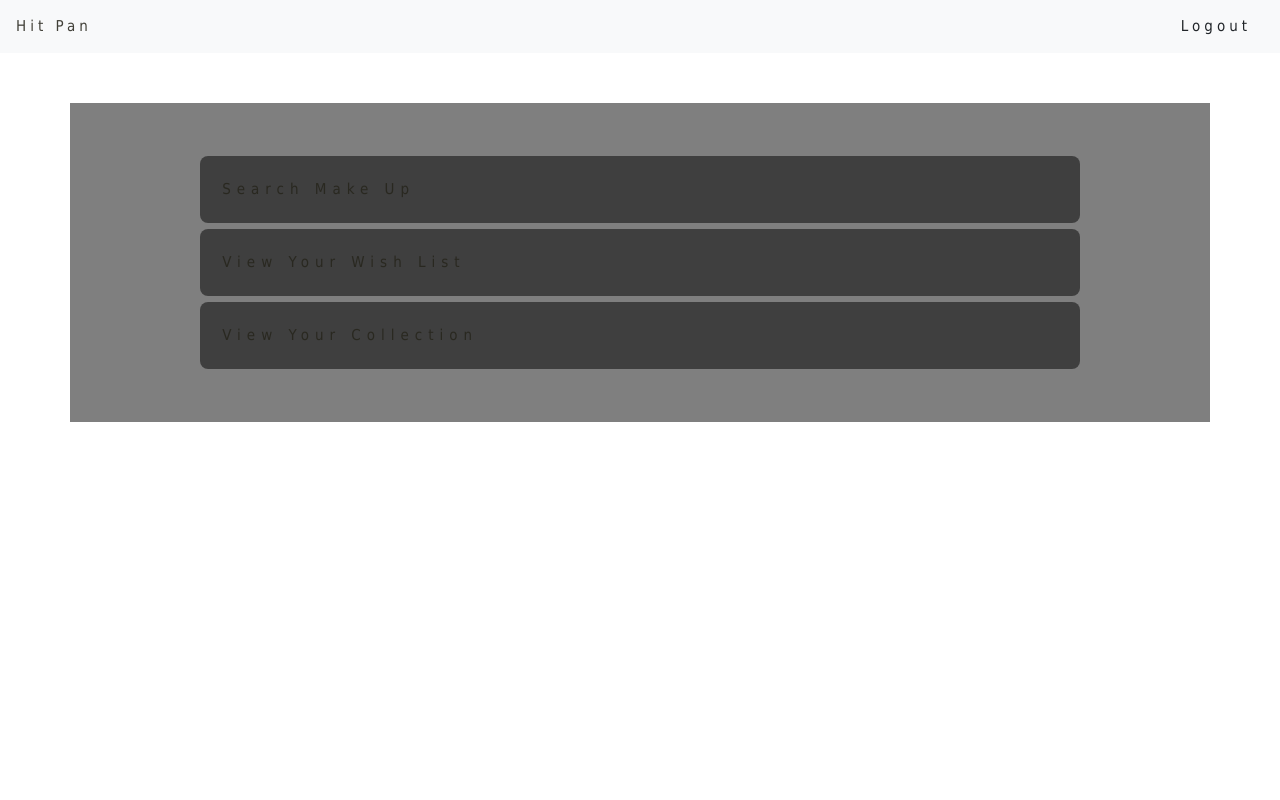
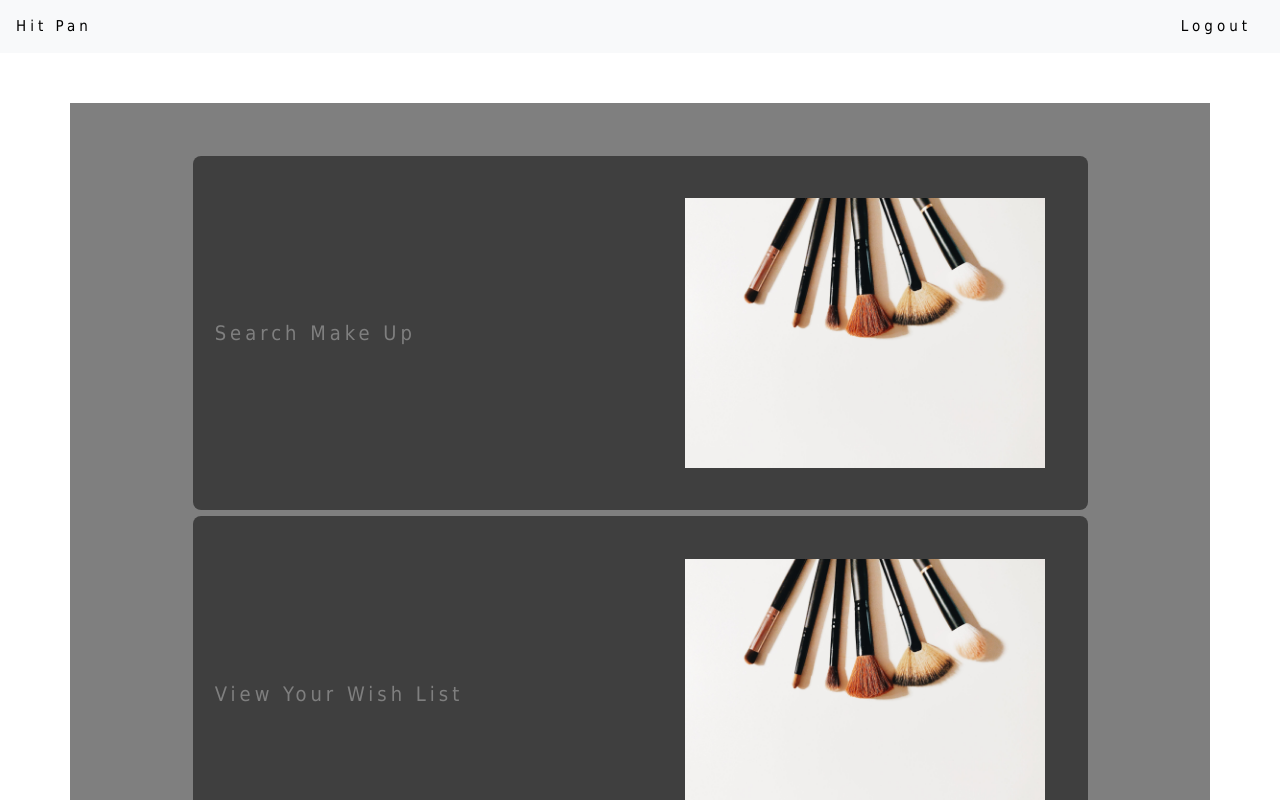
Before and after one commit to sageklein/Hit-Pan, a React (Create React App) app: page /dashboard in a window 1280 px wide. Shown: the top 800 px of the page. Built offline with nearby package versions, Linux system fonts and the light colour scheme; sample sign-in values are in the browser's storage.

Commit message:
added pictures and css.

```diff
--- a/package.json
+++ b/package.json
@@ -4,6 +4,7 @@
   "private": true,
   "dependencies": {
     "bootstrap": "^4.3.1",
+    "commentbox.io": "^2.0.0",
     "react": "^16.10.2",
     "react-dom": "^16.10.2",
     "react-rater": "^5.1.1",
--- a/src/components/auth/Login.js
+++ b/src/components/auth/Login.js
@@ -75,6 +75,7 @@ class Login extends Component {
 		);
 		return (
 			<div className="container">
+				<div className="authContainer">
 					<Button className="button" onClick={this.toggle}>
 						Login
 					</Button>
@@ -141,11 +142,9 @@ class Login extends Component {
 					</Modal>
 
 					{/* <Register /> calls the component Register and its contents from Register.js to display on the login page. */}
-                <>
-                <div className="button">
-				<Register />
+
+						<Register className="button" />
 				</div>
-                </>
 			</div>
 		);
 	}
--- a/src/components/auth/Register.js
+++ b/src/components/auth/Register.js
@@ -80,7 +80,7 @@ class Register extends Component {
 			</button>
 		);
 		return (
-			<div>
+			<>
 				<Button className="button" onClick={this.toggle}>
 					Get Started
 				</Button>
@@ -145,7 +145,7 @@ class Register extends Component {
 						</Button>
 					</ModalFooter>
 				</Modal>
-			</div>
+			</>
 		);
 	}
 }
--- a/src/components/auth/auth.css
+++ b/src/components/auth/auth.css
@@ -1,21 +1,31 @@
 .button {
     display: flex;
-    justify-content: space-around;
-    margin: 20px auto;
+    flex-direction: row;
+    align-self: flex-end;
     width: 100px;
     display: block;
     font-family: Tahoma;
     font-size: 14px;
     letter-spacing: 3px;
 }
-
+.authContainer {
+    display: flex;
+    align-items: left;
+    justify-content: center, left;
+    background-image: url(../../images/splashPic.jpeg);
+    background-repeat: repeat-x;
+    background-size: cover;
+    height: 600px;
+    width: 880px;
+}
 .container {
     display: flex;
     border-radius: 8px;
     background-color: rgba(0, 0, 0, 0.50);
     padding: 2%;
     margin: .2em;
-    width: 880px;
+    height: auto;
+    width: 900px;
 }
 
 a,
--- a/src/components/collection/collection.css
+++ b/src/components/collection/collection.css
@@ -37,18 +37,8 @@ h3 {
     margin: .2em;
     width: 800px;
 }
-.container
- {
-    display: flex;
-    justify-content: center, space-around;
-    align-items: center;
-    flex-direction: column;
-    border-radius: 0px;
-    margin: 50px auto;
-    width: 840px;
-    padding: 50px 860px;
-}
-.button {
+
+/* .button {
     display: flex;
     justify-content: space-around;
     margin: 20px auto;
@@ -57,7 +47,7 @@ h3 {
     font-family: Tahoma;
     font-size: 14px;
     letter-spacing: 3px;
-}
+} */
 .prodImg {
     display: flex;
     justify-content: space-around;
--- a/src/components/dashboard/Dashboard.js
+++ b/src/components/dashboard/Dashboard.js
@@ -11,27 +11,48 @@ class Dashboard extends Component {
 			<div className="container">
 				<div className="text-block">
 					<section className="searchListDash">
-						<Link to="/searchParent">
+						<Link className="linkSearch" to="/searchParent">
 							Search Make Up
 						</Link>
+						<div className="imgParent">
+							<img
+								className="imgSpan"
+								src={require("../../images/splashPic.jpeg")}
+								alt=""
+							/>
+						</div>
 						<SearchMain {...this.props} />
 					</section>
 				</div>
 
 				<div className="text-block">
 					<section className="wishListDash">
-						<Link to="WishParent">
+						<Link className="linkWish" to="WishParent">
 							View Your Wish List
 						</Link>
+						<div className="imgParent">
+							<img
+								className="imgSpan"
+								src={require("../../images/splashPic.jpeg")}
+								alt=""
+							/>
+						</div>
 						<WishMain {...this.props} />
 					</section>
 				</div>
 
 				<div className="text-block">
 					<section className="collectionListDash">
-						<Link to="/collectionParent">
+						<Link className="linkCollection" to="/collectionParent">
 							View Your Collection
 						</Link>
+						<div className="imgParent">
+							<img
+								className="imgSpan"
+								src={require("../../images/splashPic.jpeg")}
+								alt=""
+							/>
+						</div>
 						<CollectionMain {...this.props} />
 					</section>
 				</div>
--- a/src/components/dashboard/dashboard.css
+++ b/src/components/dashboard/dashboard.css
@@ -1,39 +1,34 @@
 
-.container {
-    display: flex;
-    justify-content: center, space-around;
-    align-items: center;
-    flex-direction: column;
-    border-radius: 0px;
-    margin: 50px auto;
-    width: 840px;
-    padding: 50px 860px;
-}
 .text-block {
-    display: flex;
-    border-radius: 8px;
-    background-color: rgba(0, 0, 0, 0.50);
-    padding: 2%;
-    margin: .2em;
-    width: 880px;
-}
-.imgSpan {
-    display: flex;
-    justify-content: space-around;
-    flex-direction: row;
-    margin: 50px auto;
-    width: 80px;
-    padding: 1px 0px;
+	border-radius: 8px;
+	display: flex;
+	flex-direction: row;
+	background-color: rgba(0, 0, 0, 0.5);
+	padding: 2%;
+	margin: 0.2em;
+	width: 895px;
 }
 
-.wishListDash, .collectionListDash,.searchListDash {
-    font-family: Tahoma;
-    font-size: 15px;
-    letter-spacing: 6px;
+.linkSearch .linkWish .linkCollection {
+	display: flex;
+	justify-content: flex-start;
+}
+
+.wishListDash,
+.collectionListDash,
+.searchListDash {
+	display: flex;
+	align-items: center;
+	justify-content: space-between;
+	flex-direction: row;
+	font-family: Tahoma;
+	font-size: 20px;
+    letter-spacing: 4px;
+    width: 100%;
 }
 a,
 a:link,
 a:visited {
-    color: white !important;
-    text-decoration: none !important;
+	color: #7F7F7F;
+	text-decoration: none !important;
 }
--- a/src/components/nav/NavBar.css
+++ b/src/components/nav/NavBar.css
@@ -2,13 +2,17 @@
     font-family: Tahoma;
     font-size: 15px;
     letter-spacing: 4px;
+    color: black !important;
 }
 a {
     text-decoration: none;
 }
 a:link {
-    color: rgba(39, 37, 28, 0.877)!important;
+    color: #7F7F7F;
 }
 a:visited {
-    color: rgba(39, 37, 28, 0.877)!important;
+    color: #7F7F7F;
 }
+.navbar-brand {
+    color: black !important;
+}
--- a/src/components/search/SearchList.js
+++ b/src/components/search/SearchList.js
@@ -22,21 +22,15 @@ class SearchList extends Component {
 	};
 
 
-	newSearch = (brand, productType) => {
-		this.props.getData(brand, productType);
-		console.log(brand, productType);
-	};
 
 
-	// search = () => {
-	// 	let brand = document.getElementById("brand");
-	// 	let productType = document.getElementById("productType");
-	// 	let brandValue = brand.value
-	// 	let productValue = productType.value
-	// 	console.log(brandValue, productValue)
-	// 	this.props.getData(brandValue, productValue)
+	search = () => {
+		console.log(this.state.brand, this.state.productType)
+		let brand = this.state.brand
+		let productType = this.state.productType
+		this.props.getData(brand, productType)
 
-	// }
+	}
 
 	render() {
 		return (
--- a/src/components/search/search.css
+++ b/src/components/search/search.css
@@ -5,6 +5,7 @@
 .card
 .card-searchResults {
     display: flex;
+    align-items: flex-start;
     flex-direction: column;
     background-color: rgba(0, 0, 0, 0.50);
     padding: 2%;
@@ -40,13 +41,14 @@
 }
 .imgSpan {
     display: flex;
-    justify-content: left, space-around;
+	align-content: flex-end;
     flex-direction: row;
-    margin: 50px auto;
-    width: 80px;
-    padding: 1px 0px;
+    margin: 20px auto;
+    width: 20em;
+    padding: 0px 20px;
 }
-.button {
+
+/* .button {
     display: flex;
     justify-content: space-around;
     margin: 20px auto;
@@ -55,7 +57,7 @@
     font-family: Tahoma;
     font-size: 14px;
     letter-spacing: 3px;
-}
+} */
 .form-control
  {
     display: flex;
@@ -73,12 +75,9 @@
 
 }
 
-a {
-    text-decoration: none;
+a,
+a:link,
+a:visited {
+	color: #7F7F7F;
+	text-decoration: none !important;
 }
-a:link {
-    color: white;
-}
-a:visited {
-    color: white;
-}
--- a/src/index.css
+++ b/src/index.css
@@ -1,13 +1,13 @@
 body {
   margin: 0;
   padding: 0;
-  font-family: -apple-system, BlinkMacSystemFont, "Roboto", "Oxygen",
+  font-family: "Roboto", "Oxygen",
     "Ubuntu", "Cantarell", "Tahoma", "Helvetica Neue";
   -webkit-font-smoothing: antialiased;
   -moz-osx-font-smoothing: grayscale;
 }
 
 code {
-  font-family: source-code-pro, Menlo, Monaco, Consolas, "Courier New",
-    monospace;
+  font-family: "Roboto", "Oxygen",
+    "Ubuntu", "Cantarell", "Tahoma", "Helvetica Neue";
 }
```
Also changed, not shown: src/components/collection/Comments/Comments.js (added, +27 -0 lines), src/images/pexels-photo-1499511.jpeg (deleted), 1 other file (tests, documents, lock files or other folders). Lines whose indentation alone changed are shown as unchanged.
